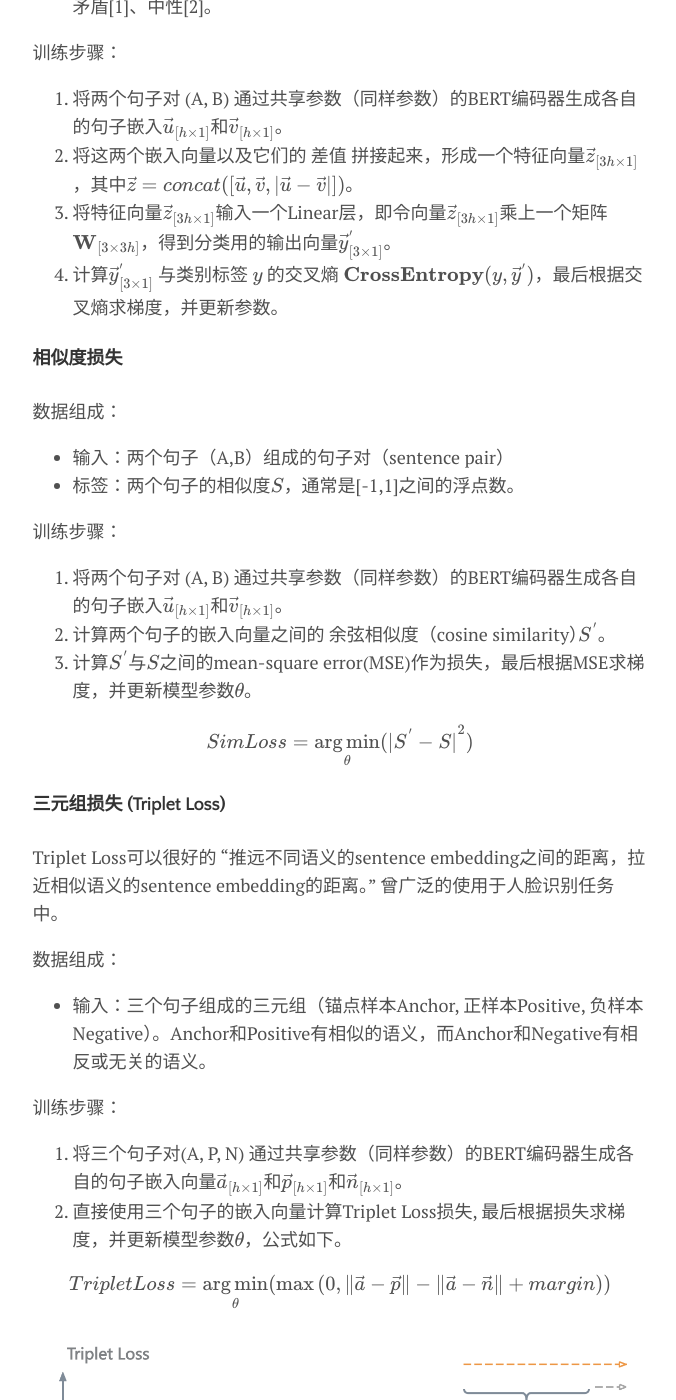
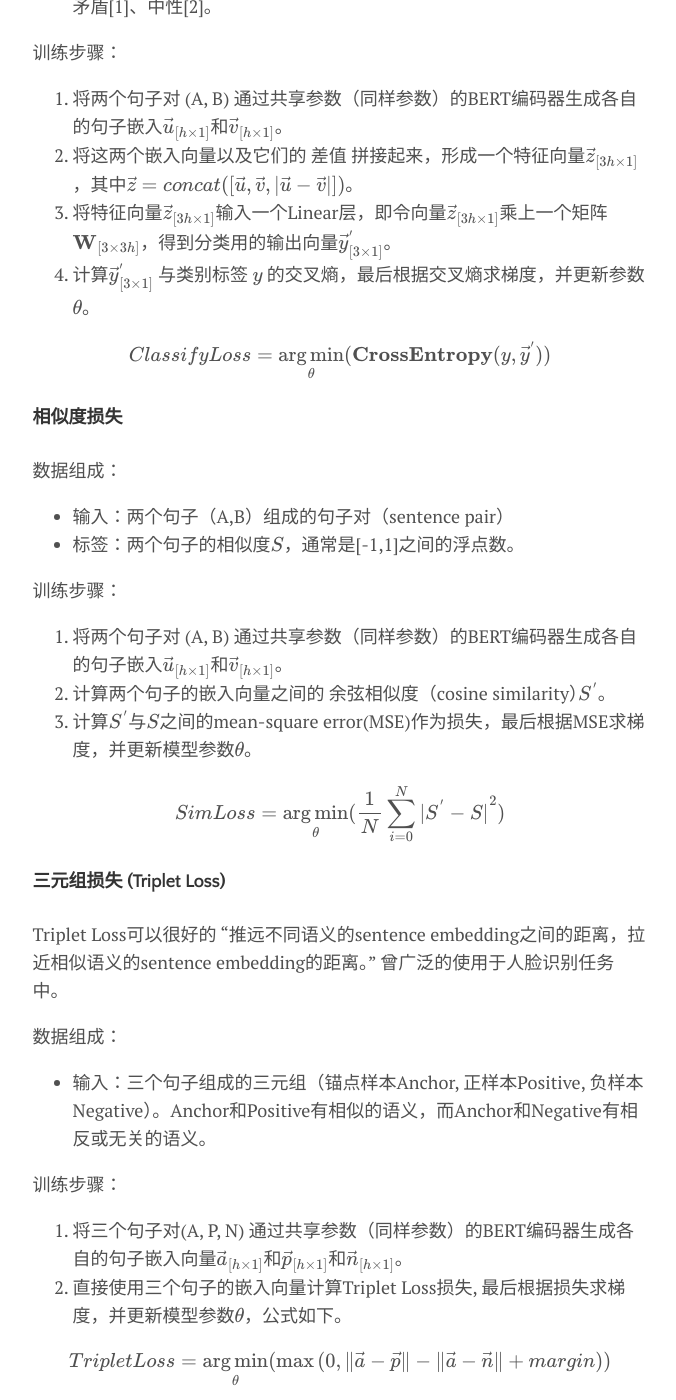
Before and after one commit to ANYMS-A/ANYMS-A.github.io, a Jekyll site: the page built from _posts/2024-07-28-nlp-embedding.md, in a window 1280 px wide and 1400 px high, scrolled down 11247 px. Shown: the whole window, without its empty margins (300-976 px from the left). Built offline with Jekyll 4.4.1, drawn with Linux system fonts in a browser that asks for light colours; formulas are drawn with MathJax 3.

Commit message:
Update 2024-07-28-nlp-embedding.md
add cls loss eq

```diff
--- a/_posts/2024-07-28-nlp-embedding.md
+++ b/_posts/2024-07-28-nlp-embedding.md
@@ -281,7 +281,11 @@ Sentence-BERT的 网络结构 和 输入形式 使得模型可以预先计算和
 1. 将两个句子对 (A, B) 通过共享参数（同样参数）的BERT编码器生成各自的句子嵌入$${\vec{u}}_{[h \times 1]}$$和$${\vec{v}}_{[h \times 1]}$$。
 2. 将这两个嵌入向量以及它们的 差值 拼接起来，形成一个特征向量$${\vec{z}}_{[3h \times 1]}$$，其中$$\vec{z} = concat([\vec{u}, \vec{v}, \lvert \vec{u} - \vec{v} \rvert])$$。
 3. 将特征向量$${\vec{z}}_{[3h \times 1]}$$输入一个Linear层，即令向量$${\vec{z}}_{[3h \times 1]}$$乘上一个矩阵$${\mathbf{W}}_{[3 \times 3h]}$$，得到分类用的输出向量$${\vec{y}}^{'}_{[3 \times 1]}$$。
-4. 计算$${\vec{y}}^{'}_{[3 \times 1]}$$ 与类别标签 $$y$$ 的交叉熵 $$\textbf{CrossEntropy}(y, {\vec{y}}^{'})$$，最后根据交叉熵求梯度，并更新参数。
+4. 计算$${\vec{y}}^{'}_{[3 \times 1]}$$ 与类别标签 $$y$$ 的交叉熵，最后根据交叉熵求梯度，并更新参数$$\theta$$。
+
+$$
+ClassifyLoss = \mathop{\arg\min}\limits_{\theta}(\textbf{CrossEntropy}(y, {\vec{y}}^{'}))
+$$
 
 #### 相似度损失
 数据组成：
@@ -294,7 +298,7 @@ Sentence-BERT的 网络结构 和 输入形式 使得模型可以预先计算和
 3. 计算$$S^{'}$$与$$S$$之间的mean-square error(MSE)作为损失，最后根据MSE求梯度，并更新模型参数$$\theta$$。
 
 $$
-SimLoss = \mathop{\arg\min}\limits_{\theta}({\vert S^{'} - S \vert}^2)
+SimLoss = \mathop{\arg\min}\limits_{\theta}(\frac{1}{N} \sum_{i=0}^{N} {\vert S^{'} - S \vert}^2)
 $$
 
 #### 三元组损失 (Triplet Loss)
```
